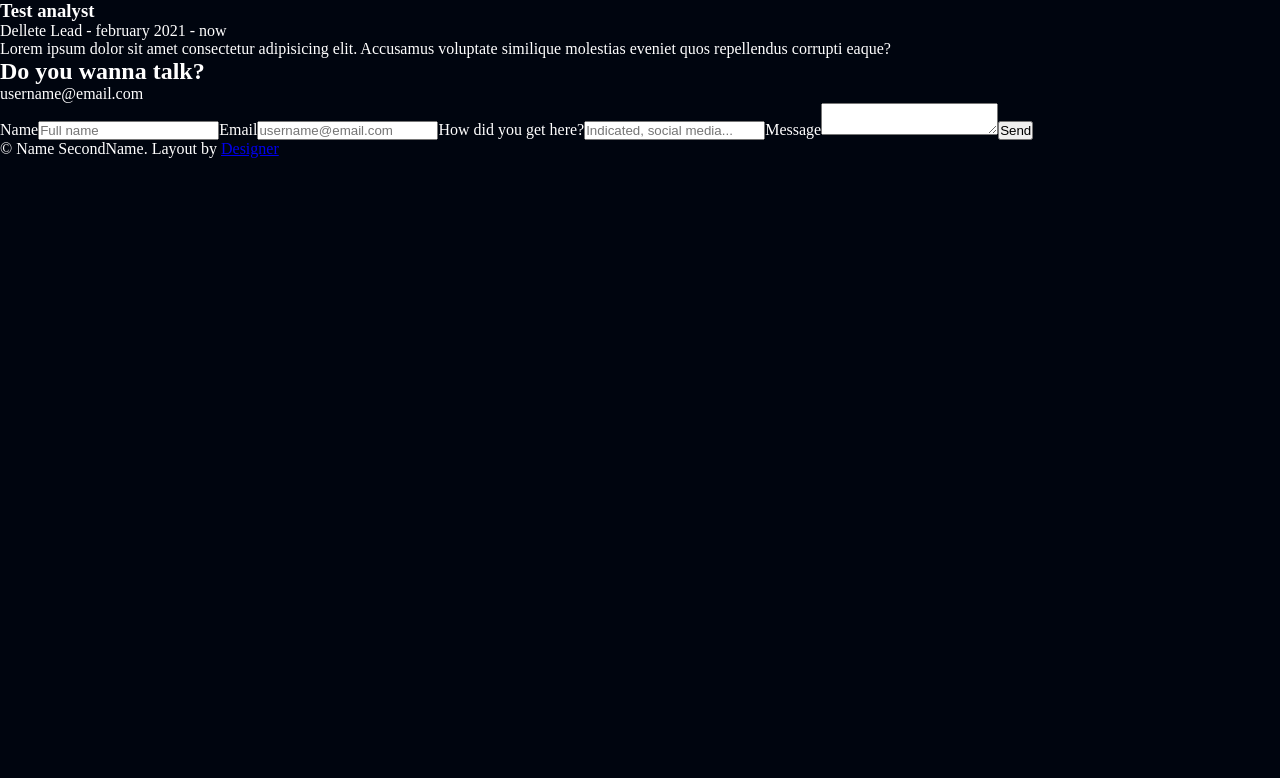
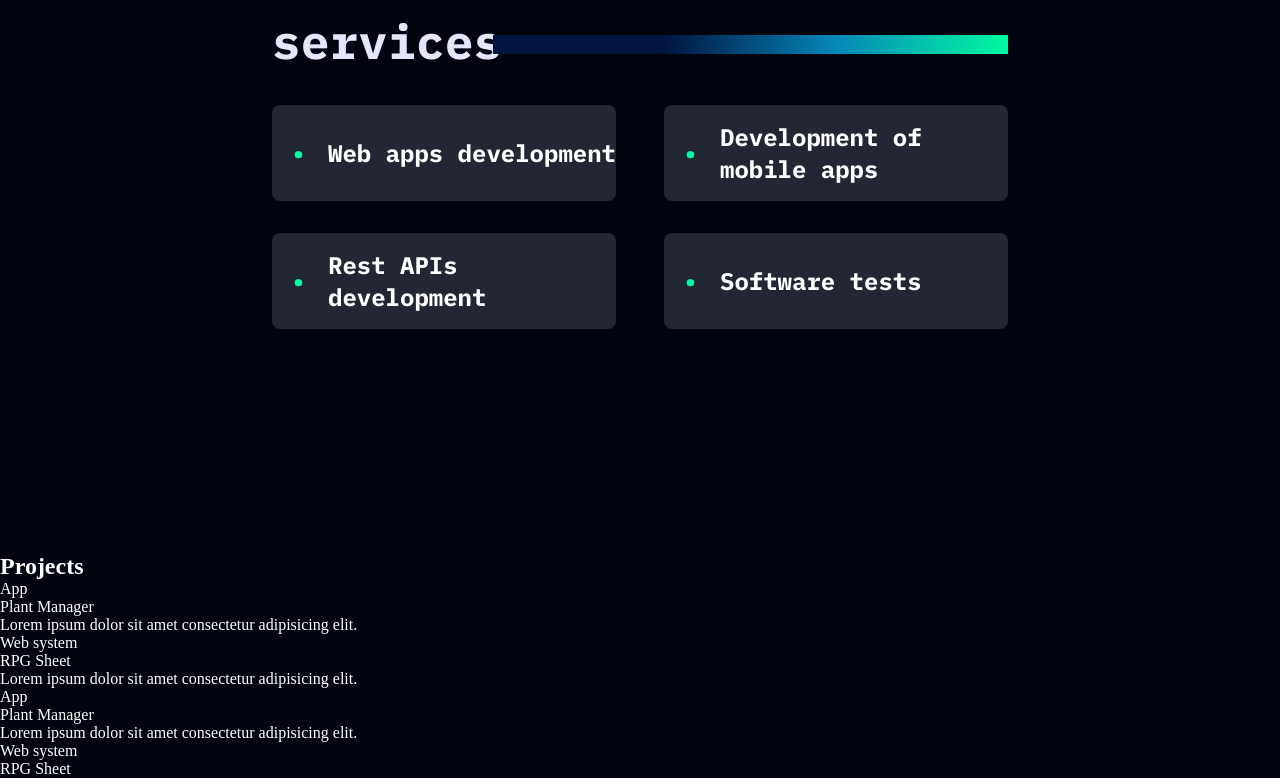
Before and after one commit to mattreee/not-personal-portfolio-website, a React (Create React App) app: page / in a window 1280 px wide. Shown: the part 2060-2838 px from the top of the page. Before the commit the page ends 2218 px from the top, so only its background shows below. Built offline with nearby package versions, Linux system fonts and the light colour scheme.

Commit message:
finished services

```diff
--- a/src/components/Projects.tsx
+++ b/src/components/Projects.tsx
@@ -1,10 +1,40 @@
 const Projects = () => {
 	return (
-		<section>
-			<div>
-				<p>App</p>
-				<p>Plant Manager</p>
-				<p>Lorem ipsum dolor sit amet consectetur adipisicing elit.</p>
+		<section className="projects">
+			<h2 className="projects__title">Projects</h2>
+			<div className="projects__cards">
+				<div className="projects__card">
+					<p className="projects__type">App</p>
+					<p className="projects__name">Plant Manager</p>
+					<p className="projects__desc">
+						Lorem ipsum dolor sit amet consectetur adipisicing elit.
+					</p>
+				</div>
+				<div>
+					<p>Web system</p>
+					<p>RPG Sheet</p>
+					<p>Lorem ipsum dolor sit amet consectetur adipisicing elit.</p>
+				</div>
+				<div>
+					<p>App</p>
+					<p>Plant Manager</p>
+					<p>Lorem ipsum dolor sit amet consectetur adipisicing elit.</p>
+				</div>
+				<div>
+					<p>Web system</p>
+					<p>RPG Sheet</p>
+					<p>Lorem ipsum dolor sit amet consectetur adipisicing elit.</p>
+				</div>
+				<div>
+					<p>App</p>
+					<p>Plant Manager</p>
+					<p>Lorem ipsum dolor sit amet consectetur adipisicing elit.</p>
+				</div>
+				<div>
+					<p>App</p>
+					<p>Plant Manager</p>
+					<p>Lorem ipsum dolor sit amet consectetur adipisicing elit.</p>
+				</div>
 			</div>
 		</section>
 	);
--- a/src/components/Services.tsx
+++ b/src/components/Services.tsx
@@ -1,11 +1,24 @@
 const Services = () => {
 	return (
-		<section>
-			<ul>
-				<li>Development of web apps</li>
-				<li>Development of Rest APIs</li>
-				<li>Developmento of mobile apps</li>
-				<li>Software tests</li>
+		<section className="services">
+			<h2 className="services__title">services</h2>
+			<ul className="services__ul">
+				<li className="services__li">
+					<span className="bullet">&#8226;</span>
+					<p className="services__li-text">Web apps development</p>
+				</li>
+				<li className="services__li">
+					<span className="bullet">&#8226;</span>
+					<p className="services__li-text">Development of mobile apps</p>
+				</li>
+				<li className="services__li">
+					<span className="bullet">&#8226;</span>
+					<p className="services__li-text">Rest APIs development</p>
+				</li>
+				<li className="services__li">
+					<span className="bullet">&#8226;</span>
+					<p className="services__li-text">Software tests</p>
+				</li>
 			</ul>
 		</section>
 	);
--- a/src/css/main.css
+++ b/src/css/main.css
@@ -253,4 +253,75 @@ body {
   width: 1em;
   margin-left: -1em;
 }
+
+.services {
+  margin: 0 17rem;
+  height: 100vh;
+  display: -webkit-box;
+  display: -ms-flexbox;
+  display: flex;
+  -webkit-box-orient: vertical;
+  -webkit-box-direction: normal;
+      -ms-flex-direction: column;
+          flex-direction: column;
+  -webkit-box-pack: center;
+      -ms-flex-pack: center;
+          justify-content: center;
+}
+
+.services__title {
+  font-family: "IBM Plex Mono", monospace, sans-serif;
+  font-size: 3rem;
+  line-height: 4rem;
+  font-weight: 700;
+  color: #e6e6fa;
+  margin: 2rem 0;
+  position: relative;
+}
+
+.services__title::before {
+  position: absolute;
+  content: "";
+  background-image: -webkit-gradient(linear, right top, left top, from(#00faa0), color-stop(#0587b9), color-stop(#001441), to(#001441));
+  background-image: linear-gradient(to left, #00faa0, #0587b9, #001441, #001441);
+  width: 70%;
+  height: 30%;
+  right: 0;
+  top: 40%;
+}
+
+.services__ul {
+  display: -ms-grid;
+  display: grid;
+  -ms-grid-columns: 1fr 1fr;
+      grid-template-columns: 1fr 1fr;
+  -ms-grid-rows: 1fr 1fr;
+      grid-template-rows: 1fr 1fr;
+  -webkit-column-gap: 3rem;
+          column-gap: 3rem;
+  row-gap: 2rem;
+  list-style: none;
+}
+
+.services .bullet {
+  color: #00faa0;
+  padding: 1rem;
+  padding-left: 1.2rem;
+  padding-right: 1.4rem;
+}
+
+.services__li {
+  font-family: "IBM Plex Mono", monospace, sans-serif;
+  font-weight: 700;
+  font-size: 1.5rem;
+  display: -webkit-box;
+  display: -ms-flexbox;
+  display: flex;
+  -webkit-box-align: center;
+      -ms-flex-align: center;
+          align-items: center;
+  background-color: #232733;
+  border-radius: 8px;
+  padding: 1rem 0;
+}
 /*# sourceMappingURL=main.css.map */
--- a/src/scss/main.scss
+++ b/src/scss/main.scss
@@ -281,3 +281,56 @@ body {
 		}
 	}
 }
+
+.services {
+	margin: 0 17rem;
+	height: 100vh;
+	display: flex;
+	flex-direction: column;
+	justify-content: center;
+
+	&__title {
+		@include desktop-heading-2();
+		margin: 2rem 0;
+		position: relative;
+
+		&::before {
+			position: absolute;
+			content: "";
+			@include color-primary("to left");
+			width: 70%;
+			height: 30%;
+			right: 0;
+			top: 40%;
+		}
+	}
+
+	&__ul {
+		display: grid;
+		grid-template-columns: 1fr 1fr;
+		grid-template-rows: 1fr 1fr;
+		column-gap: 3rem;
+		row-gap: 2rem;
+
+		list-style: none;
+	}
+
+	.bullet {
+		color: $color-secondary;
+		padding: 1rem;
+		padding-left: 1.2rem;
+		padding-right: 1.4rem;
+	}
+
+	&__li {
+		font-family: $ff-ibm-plex-mono;
+		font-weight: $fw-ibm-plex-mono-bold;
+		font-size: 1.5rem;
+		display: flex;
+		align-items: center;
+
+		background-color: $color-neutral-primary-15;
+		border-radius: 8px;
+		padding: 1rem 0;
+	}
+}
```
Also changed, not shown: 1 other file (tests, documents, lock files or other folders).
